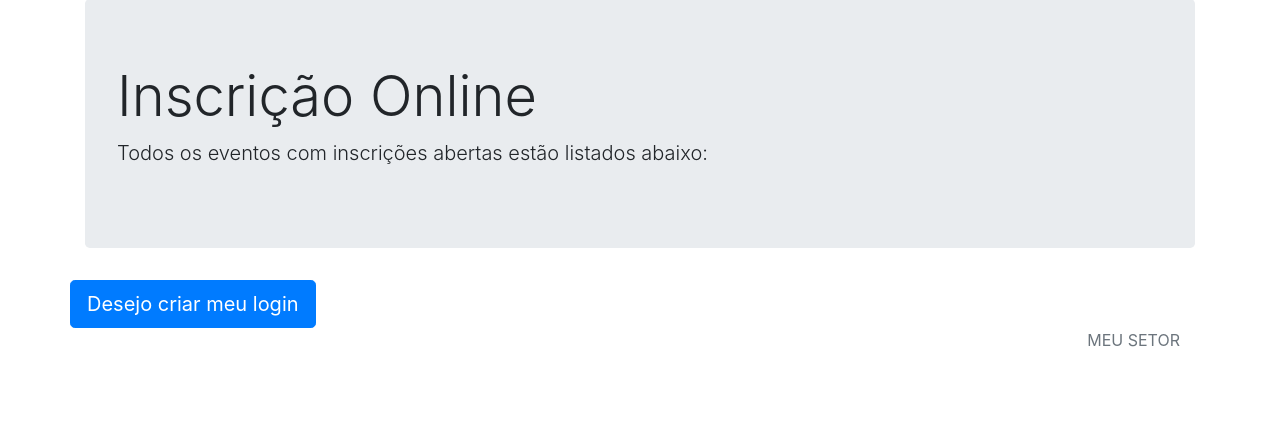
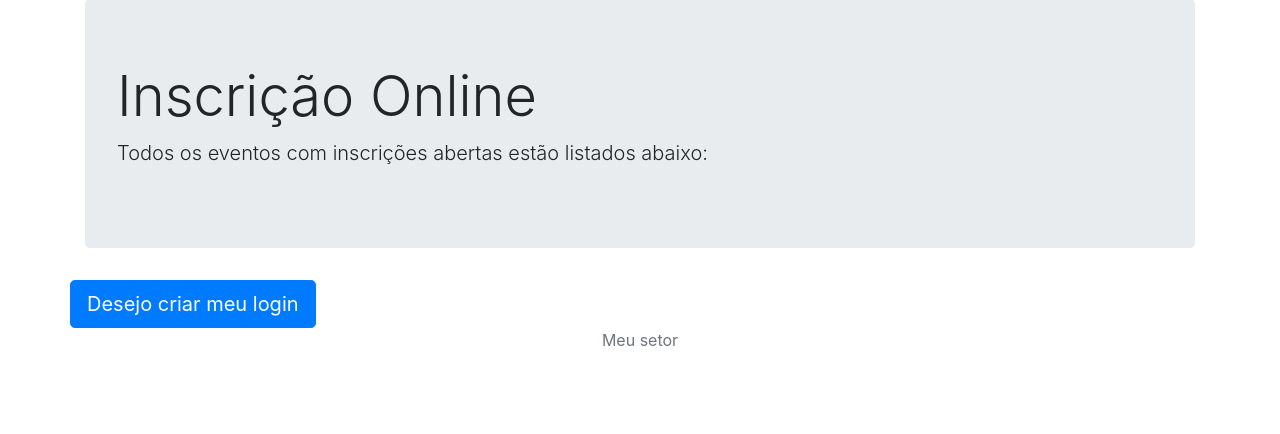
Before and after one commit to Rmc99/sich, a Django app: page / in a window 1280 px wide. Shown: the part 333-767 px from the top of the page. Run offline with Django 3.2, Linux system fonts and the light colour scheme; data that the repository does not hold is empty; some libraries are stand-ins or nearby versions; grey boxes are pictures that could not be loaded.

Commit message:
Commit Changes

```diff
--- a/inscricao/templates/footer.html
+++ b/inscricao/templates/footer.html
@@ -1,5 +1,6 @@
 <footer class="footer">
-    <div class="container" align="right">
-        <span class="text-muted">MEU SETOR</span>
+    <div class="container" align="center">
+    <div class="container" align="center">
+        <span class="text-muted">Meu setor</span>
     </div>
 </footer>
```
